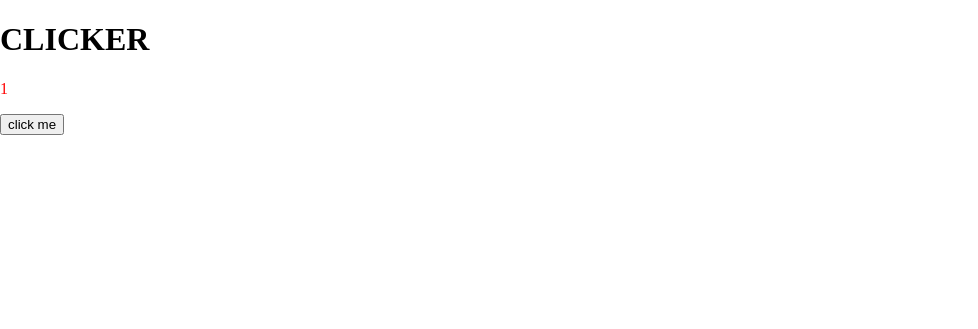
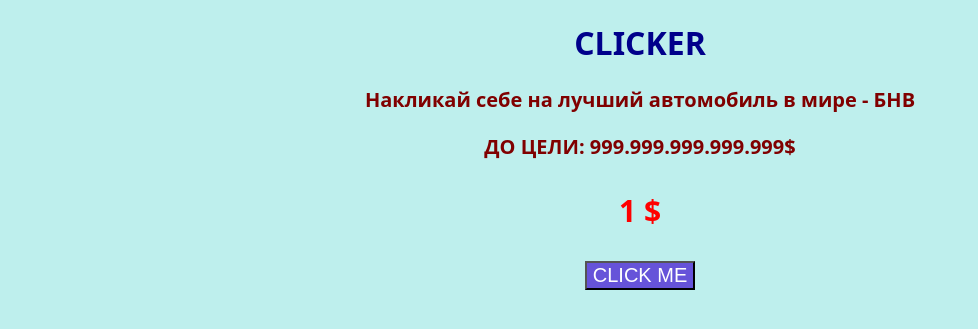
Before and after one commit to vanek021/clicker, a Django app: page / in a window 1280 px wide. Shown: the top 329 px of the page, without its empty margins (0-978 px from the left). Run offline with Django 3.2, Linux system fonts and the light colour scheme; tables that the repository leaves empty hold one stand-in row (values such as "Sample post").

Commit message:
style chnges

```diff
--- a/frontend/static/css/index.css
+++ b/frontend/static/css/index.css
@@ -1,7 +1,27 @@
+h1 {
+    color: darkblue;
+}
+
+.desc {
+    font-size: 20px;
+    font-weight: bold;
+    color: maroon;
+}
+
 body {
-    margin: 0px;
+    text-align: center;
+    font-family: Noto Sans, sans-serif;
+    background-color: #BEEFED;
 }
 
 .click_count {
     color: red;
+    font-size: 30px;
+    font-weight: bold;
 }
+
+button {
+    background-color: #6653d9;
+    color: white;
+    font-size: 20px;
+}
--- a/frontend/static/js/index.js
+++ b/frontend/static/js/index.js
@@ -1,7 +1,7 @@
 function call_click() {
     console.log('click')
     const counter = document.getElementById('counter')
-    counter.innerText = parseInt(counter.innerText) + 1
+    counter.textContent = (parseInt(counter.innerText) + 1) + " $"
     var x = new XMLHttpRequest();
     x.open("GET", "api/call_click/", true);
     x.send();
--- a/frontend/templates/index.html
+++ b/frontend/templates/index.html
@@ -4,13 +4,15 @@
 <html lang="en">
 <head>
     <meta charset="UTF-8">
-    <title>Title</title>
+    <title>КЛИКЕР</title>
     <script src ="{% static 'js/index.js' %}"></script>
     <link rel="stylesheet" href="{% static 'css/index.css' %}" />
 </head>
 <body>
     <h1>CLICKER</h1>
-    <p class="click_count" id = "counter">{{mainmodel.click_count}}</p>
-    <button onclick="call_click()">click me</button>
+    <p class="desc">Накликай себе на лучший автомобиль в мире - БНВ</p>
+    <p class="desc">ДО ЦЕЛИ: 999.999.999.999.999$</p>
+    <p class="click_count" id = "counter">{{mainmodel.click_count}} $</p>
+    <button onclick="call_click()">CLICK ME</button>
 </body>
 </html>
```
